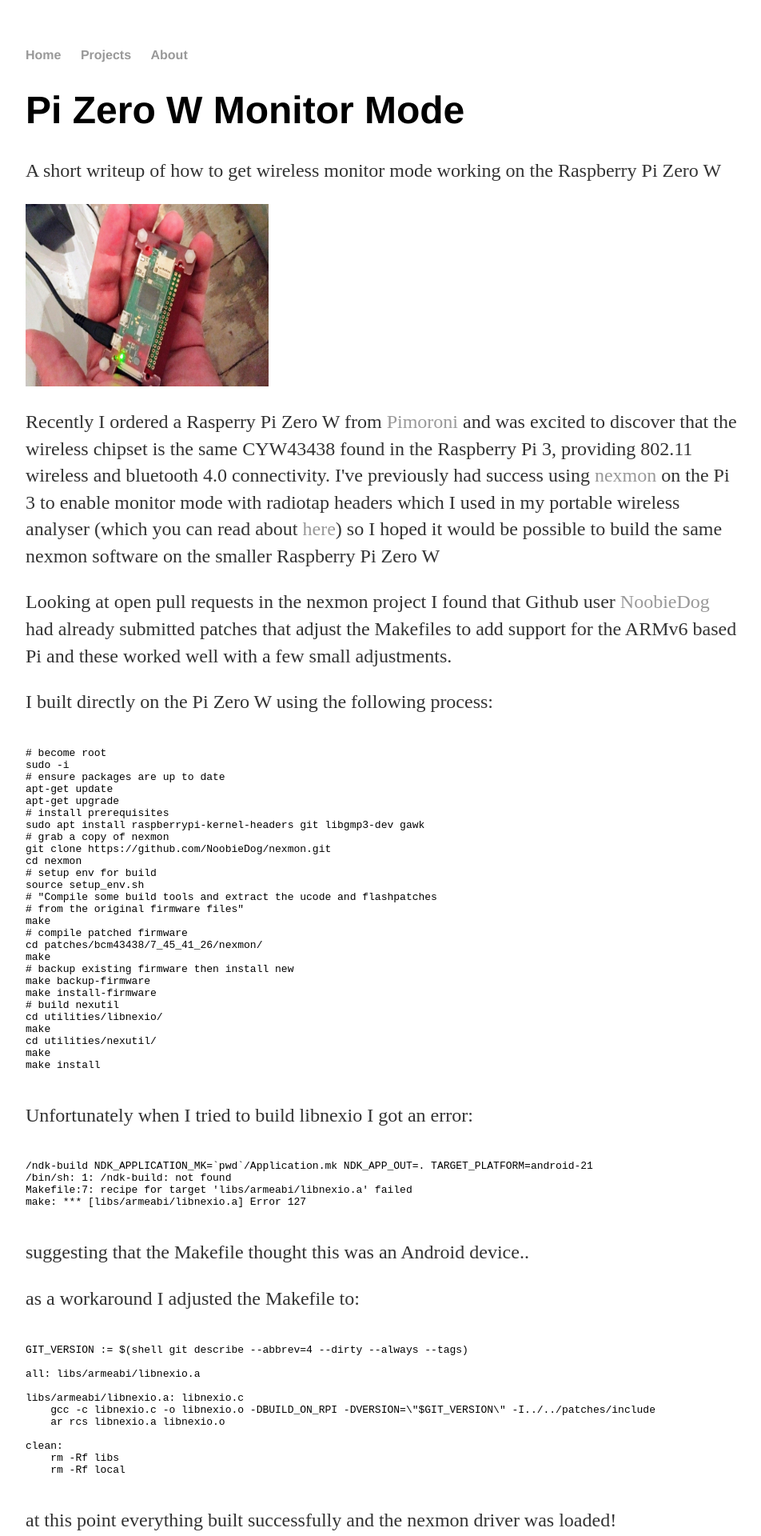
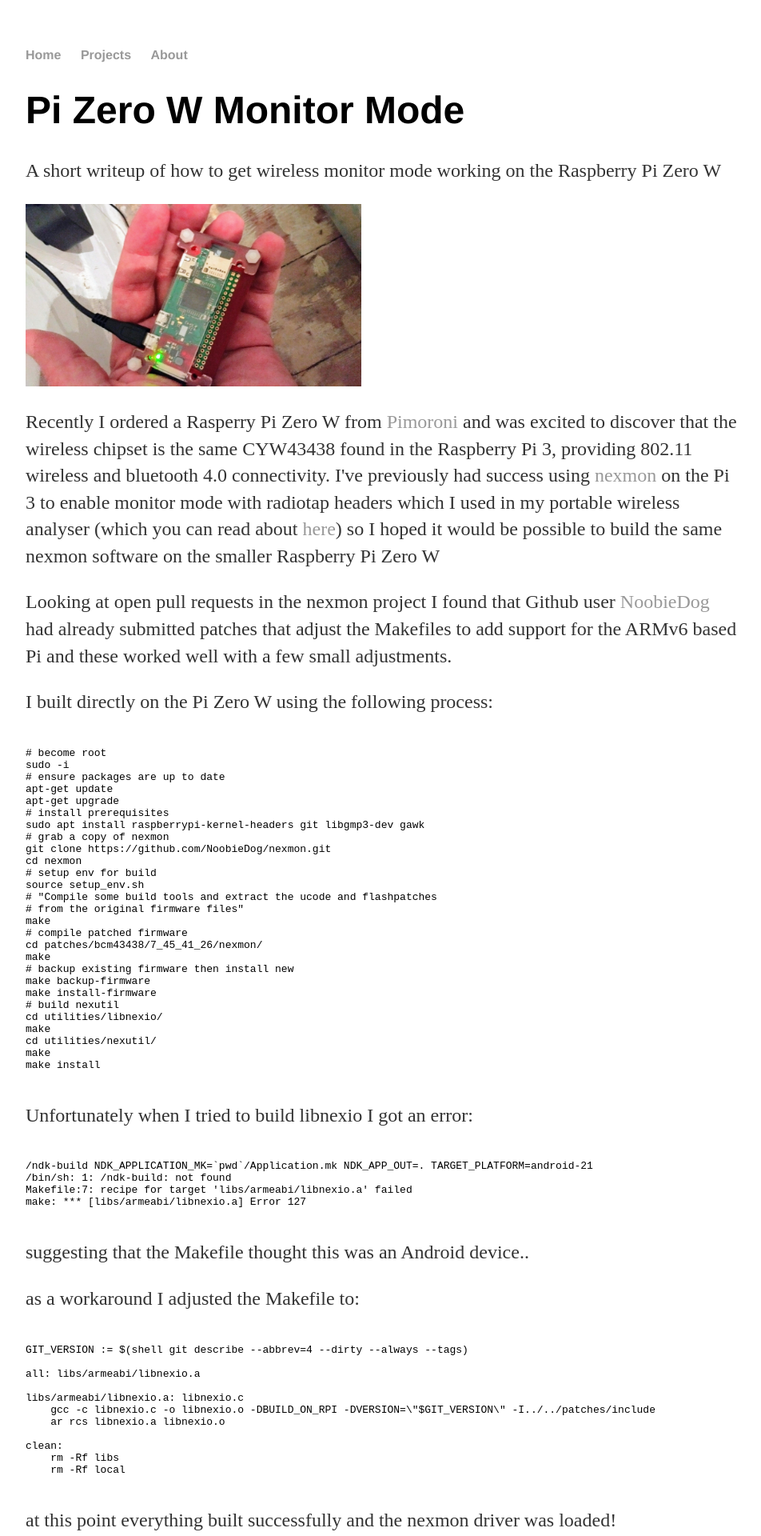
Before and after one commit to linuxthor/linuxthor.github.io, a Jekyll site: the page built from projects/pi-zero-w-monitor-mode/index.html, in a window 1280 px wide. Shown: the top 1920 px of the page at 80% size, without its empty margins (160-1112 px from the left). Built offline with Jekyll 4.4.1, drawn with Linux system fonts in a browser that asks for light colours.

Commit message:
Update index.html

```diff
--- a/projects/pi-zero-w-monitor-mode/index.html
+++ b/projects/pi-zero-w-monitor-mode/index.html
@@ -7,7 +7,7 @@
 	<p>A short writeup of how to get wireless monitor mode working on the Raspberry Pi Zero W</p>
 </div>
 <div class="post">
-	<img src="pizw.jpg" alt="Raspberry Pi Zero W" style="width:304px;height:228px;">
+	<img src="pizw.jpg" alt="Raspberry Pi Zero W" style="width:420px;height:228px;">
 	<p>Recently I ordered a Rasperry Pi Zero W from <a href="https://shop.pimoroni.com/">Pimoroni</a> and was excited to discover that the
            wireless chipset is the same CYW43438 found in the Raspberry Pi 3, providing 802.11 wireless and bluetooth 4.0
            connectivity. I've previously had success using <a href="https://github.com/seemoo-lab/nexmon">nexmon</a> on the Pi 3 to
@@ -109,7 +109,7 @@
 nexutil -m2
 ifconfig wlan0 up
            </code></pre>
-	   <img src="blsh.jpg" alt="Sketchy Bluetooth Shell" style="width:304px;height:228px;">
+	   <img src="blsh.jpg" alt="Sketchy Bluetooth Shell" style="width:420px;height:228px;">
 	   <p>As it isn't possible to send and receive using the wifi while in monitor mode I've been using an ersatz shell over bluetooth
            I wrote recently which, althought limited in functionality, enables the interface to be taken in and out of monitor mode which
 	   is good enough to put things back into a state where I can SSH in.<p>
```
